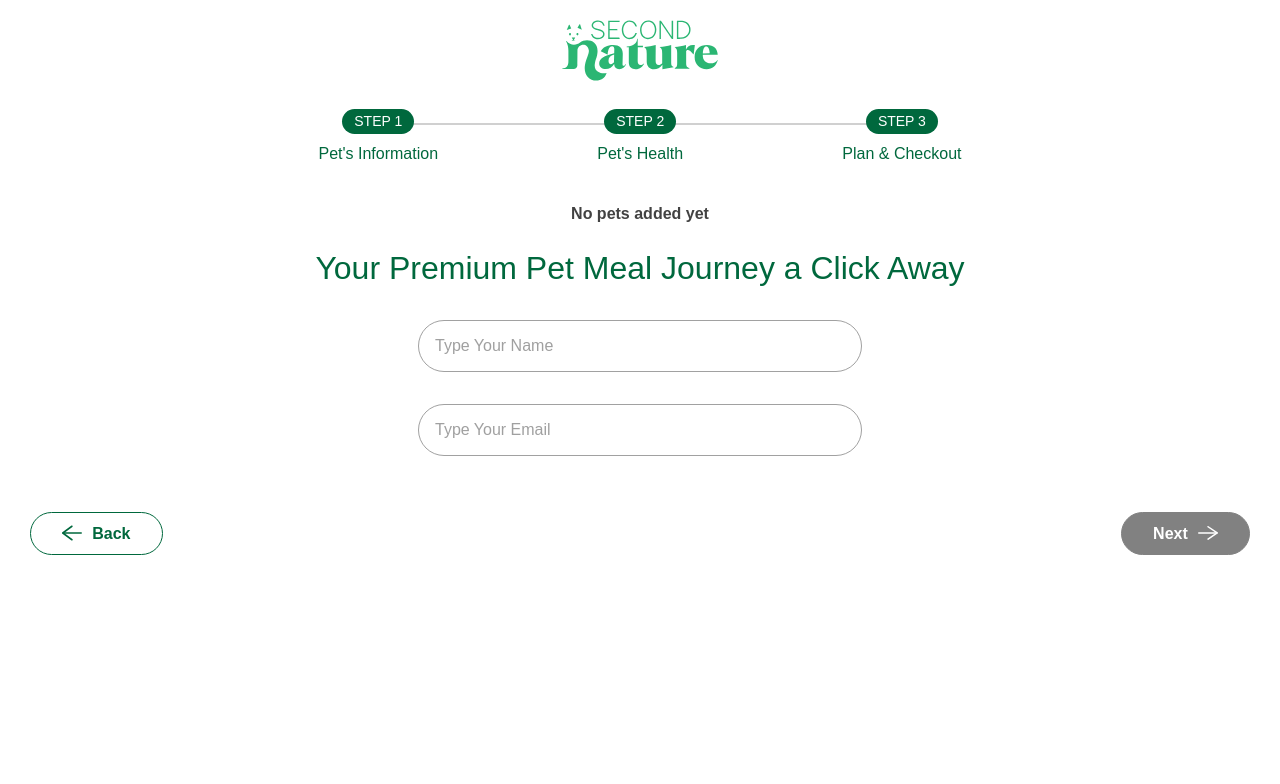
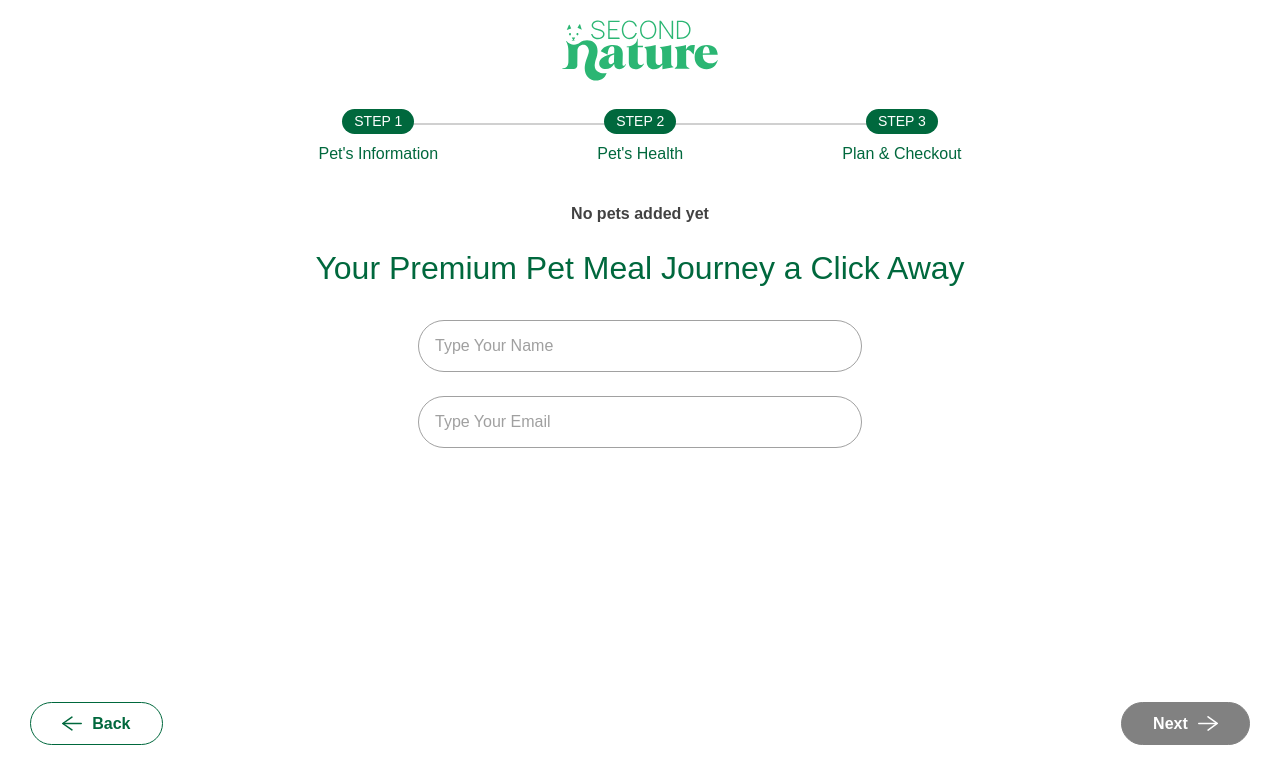
Before and after one commit to supportDifferenz/second-nature, a Next.js app: page /user-details in a window 1280 px wide. Shown: the top 784 px of the page. Built offline with nearby package versions, Linux system fonts and the light colour scheme; a web font is replaced by a local one.

Commit message:
faqs ui fixing

```diff
--- a/src/app/(buying-flow)/(step-3)/user-details/page.tsx
+++ b/src/app/(buying-flow)/(step-3)/user-details/page.tsx
@@ -91,7 +91,7 @@ export default function Page() {
     // Here you would typically send the data to your API
     // For now, we'll just simulate a short delay
 
-    if(formData.name && formData.email) {
+    if (formData.name && formData.email) {
       setUserDetails({
         firstName: formData.name,
         emailAddress: formData.email
@@ -123,7 +123,7 @@ export default function Page() {
   return (
     <BuyingFlowLayout step={3}>
 
-      <form onSubmit={handleNext} className="flex flex-col items-center gap-8 bg-white">
+      <form onSubmit={handleNext} className="flex flex-1 flex-col items-center gap-8 bg-white">
         <Typography
           tag="h3"
           text="Your Premium Pet Meal Journey a Click Away"
@@ -141,7 +141,8 @@ export default function Page() {
             }}
         /> */}
 
-        <div className="max-w-[800px] w-[90%] sm:w-[50%] lg:w-[40%]">
+        <div className="flex flex-col items-center gap-4 lg:gap-6 w-full">
+          <div className="max-w-[800px] w-full sm:w-[50%] lg:w-[40%]">
             <Input
               name="name"
               type="text"
@@ -160,20 +161,7 @@ export default function Page() {
               </p>
             )}
           </div>
-
-        {/* <Input
-            type="text"
-            variant={"roundedEdgeInputLg"}
-            className="max-w-[800px] w-[90%] sm:w-[50%] lg:w-[40%] block mx-auto bg-white"
-            placeholder="Type Your Mail"
-            // value={location}
-            onChange={() => {
-            //   setLocation(e.target.value);
-            //   setError(""); // Clear error when typing
-            }}
-        /> */}
-
-        <div className="max-w-[800px] w-[90%] sm:w-[50%] lg:w-[40%]">
+          <div className="max-w-[800px] w-full sm:w-[50%] lg:w-[40%]">
             <Input
               name="email"
               type="email"
@@ -192,7 +180,25 @@ export default function Page() {
               </p>
             )}
           </div>
+        </div>
 
+        {/* <Input
+            type="text"
+            variant={"roundedEdgeInputLg"}
+            className="max-w-[800px] w-[90%] sm:w-[50%] lg:w-[40%] block mx-auto bg-white"
+            placeholder="Type Your Mail"
+            // value={location}
+            onChange={() => {
+            //   setLocation(e.target.value);
+            //   setError(""); // Clear error when typing
+            }}
+        /> */}
+
+
+
+
+
+      </form>
       {/* Navigation */}
       <div className="w-full pb-[3dvh] flex justify-between items-center gap-4 lg:gap-0 lg:items-end pt-[3dvh]">
         <Button
@@ -220,7 +226,7 @@ export default function Page() {
         <Button
           type="submit"
           className="gap-2.5 lg:ml-auto lg:mr-[-55px]"
-          disabled={ !(formData.name && formData.email) }
+          disabled={!(formData.name && formData.email)}
           onClick={handleNext}
         >
           Next
@@ -234,9 +240,6 @@ export default function Page() {
           </div>
         </Button>
       </div>
-
-    </form>
-
     </BuyingFlowLayout>
   );
 }
```
Lines whose indentation alone changed are shown as unchanged.
